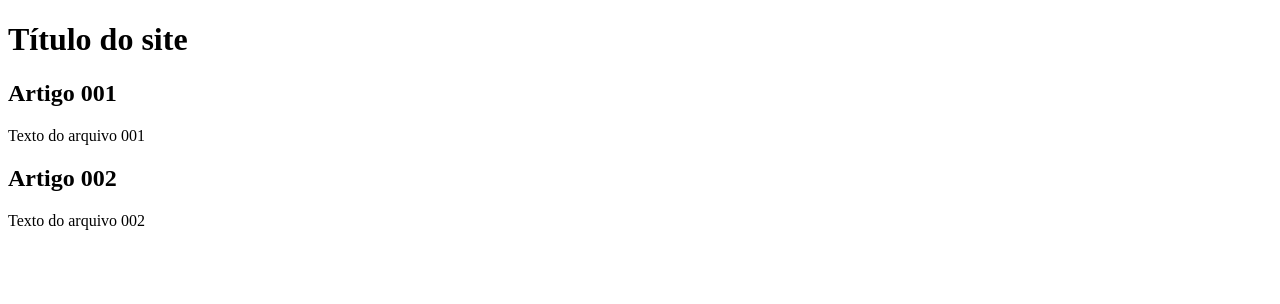
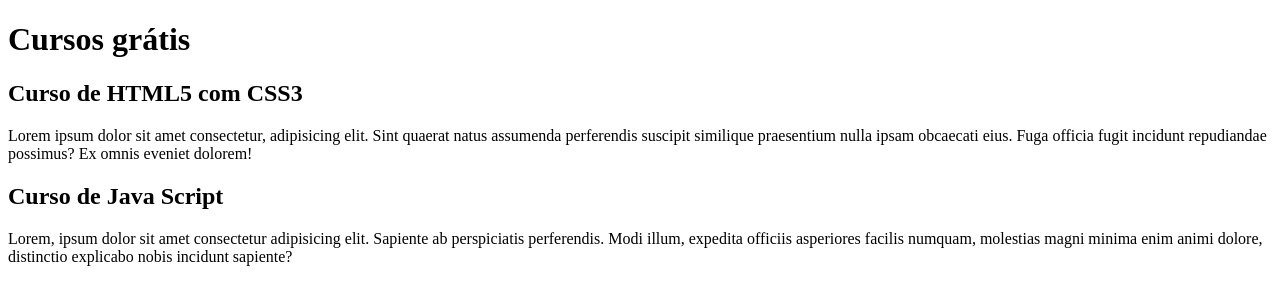
Before and after one commit to joelmapossebon/projeto-guanabara, a plain HTML site: page index.html in a window 1280 px wide. Drawn offline with Linux system fonts and the light colour scheme.

Commit message:
Comecei a escrever o conteúdo

```diff
--- a/index.html
+++ b/index.html
@@ -16,15 +16,16 @@
     <body>
         <main>
             <header>
-                <h1>Título do site</h1>
+                <h1>Cursos grátis</h1>
             </header>
             <article>
-                <h2>Artigo 001</h2>
-                <p>Texto do arquivo 001</p>
+                <h2>Curso de HTML5 com CSS3</h2>
+                <p>Lorem ipsum dolor sit amet consectetur, adipisicing elit. Sint quaerat natus assumenda perferendis suscipit similique praesentium nulla ipsam obcaecati eius. Fuga officia fugit incidunt repudiandae possimus? Ex omnis eveniet dolorem!
+                </p>
             </article>
             <article>
-                <h2>Artigo 002</h2>
-                <p>Texto do arquivo 002</p>
+                <h2>Curso de Java Script</h2>
+                <p>Lorem, ipsum dolor sit amet consectetur adipisicing elit. Sapiente ab perspiciatis perferendis. Modi illum, expedita officiis asperiores facilis numquam, molestias magni minima enim animi dolore, distinctio explicabo nobis incidunt sapiente?</p>
             </article>
         </main>
     </body>
```
